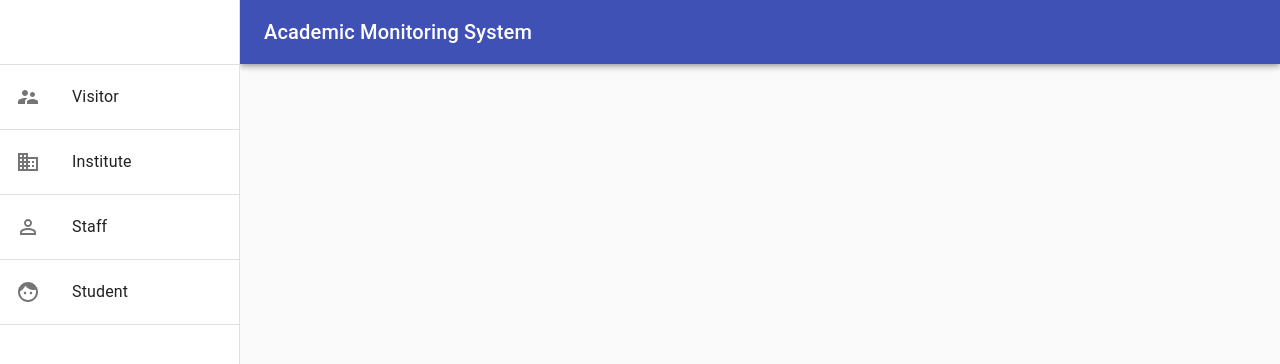
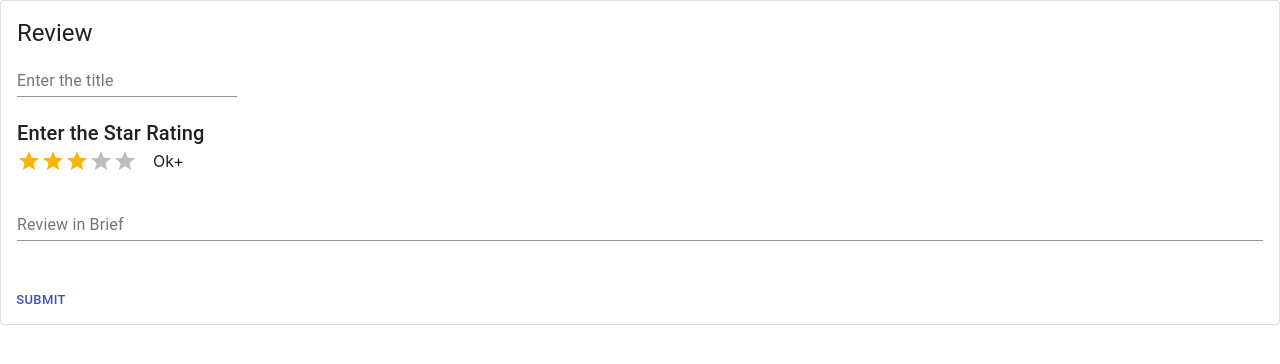
Before and after one commit to amrittheengineer/smart-india-hackathon-2020-web-portals, a React (Create React App) app: page / in a window 1280 px wide. Shown: the top 364 px of the page. Built offline with nearby package versions, Linux system fonts and the light colour scheme.

Commit message:
Added EditReview component

```diff
--- a/src/App.js
+++ b/src/App.js
@@ -9,11 +9,12 @@ import ReviewCard from "./Components/ReviewCard";
 import PeopleCard from "./Components/PeopleCard";
 import TabView from "./Components/TabView";
 import AddProfile from "./Components/AddProfile";
+import EditReview from "./Components/EditReview";
 
 function App() {
   return (
     <div>
-      <MainSidebar />
+      <EditReview />
     </div>
   );
 }
--- /dev/null
+++ b/src/Components/EditReview.js
@@ -0,0 +1,59 @@
+import React from "react";
+import { makeStyles } from "@material-ui/core/styles";
+import Card from "@material-ui/core/Card";
+import CardActions from '@material-ui/core/CardActions';
+import CardContent from "@material-ui/core/CardContent";
+import Button from '@material-ui/core/Button';
+import Typography from "@material-ui/core/Typography";
+import RatingStar from "./RatingStar";
+import TextField from '@material-ui/core/TextField';
+
+
+const useStyles = makeStyles({
+    root: {
+        minWidth: 275,
+    },
+    bullet: {
+        display: "inline-block",
+        margin: "0 2px",
+        transform: "scale(0.8)",
+    },
+    title: {
+        fontSize: 14,
+    },
+    pos: {
+        marginBottom: 12,
+    },
+});
+
+export default function OutlinedCard() {
+    const classes = useStyles();
+
+    return (
+        <Card className={classes.root} variant="outlined">
+            <CardContent>
+                <Typography variant="h5" component="h2">
+                    Review
+                </Typography>
+                <TextField id="standard-basic" label="Enter the title" />
+                <br />
+                <br />
+                <Typography variant="h6" component="p">
+                    Enter the Star Rating
+                </Typography>
+                <RatingStar />
+                <br />
+                <TextField
+                    id="standard-textarea"
+                    label="Review in Brief"
+                    multiline
+                    fullWidth
+                />
+            </CardContent>
+            <br />
+            <CardActions>
+                <Button size="small" color="primary">Submit</Button>
+            </CardActions>
+        </Card>
+    );
+}
--- a/src/Components/RatingStar.js
+++ b/src/Components/RatingStar.js
@@ -41,7 +41,6 @@ export default function HoverRating() {
         onChangeActive={(event, newHover) => {
           setHover(newHover);
         }}
-        readOnly
       />
       {value !== null && (
         <Box ml={2}>{labels[hover !== -1 ? hover : value]}</Box>
--- a/src/Components/ReviewCard.js
+++ b/src/Components/ReviewCard.js
@@ -34,7 +34,7 @@ export default function OutlinedCard() {
         <Typography className={classes.pos} color="textSecondary">
           Title of Review
         </Typography>
-        <RatingStar />
+        <RatingStar readOnly />
         <br />
         <Typography variant="body2" component="p">
           The teaching quality is very good. The knowledge of the subject from
```
